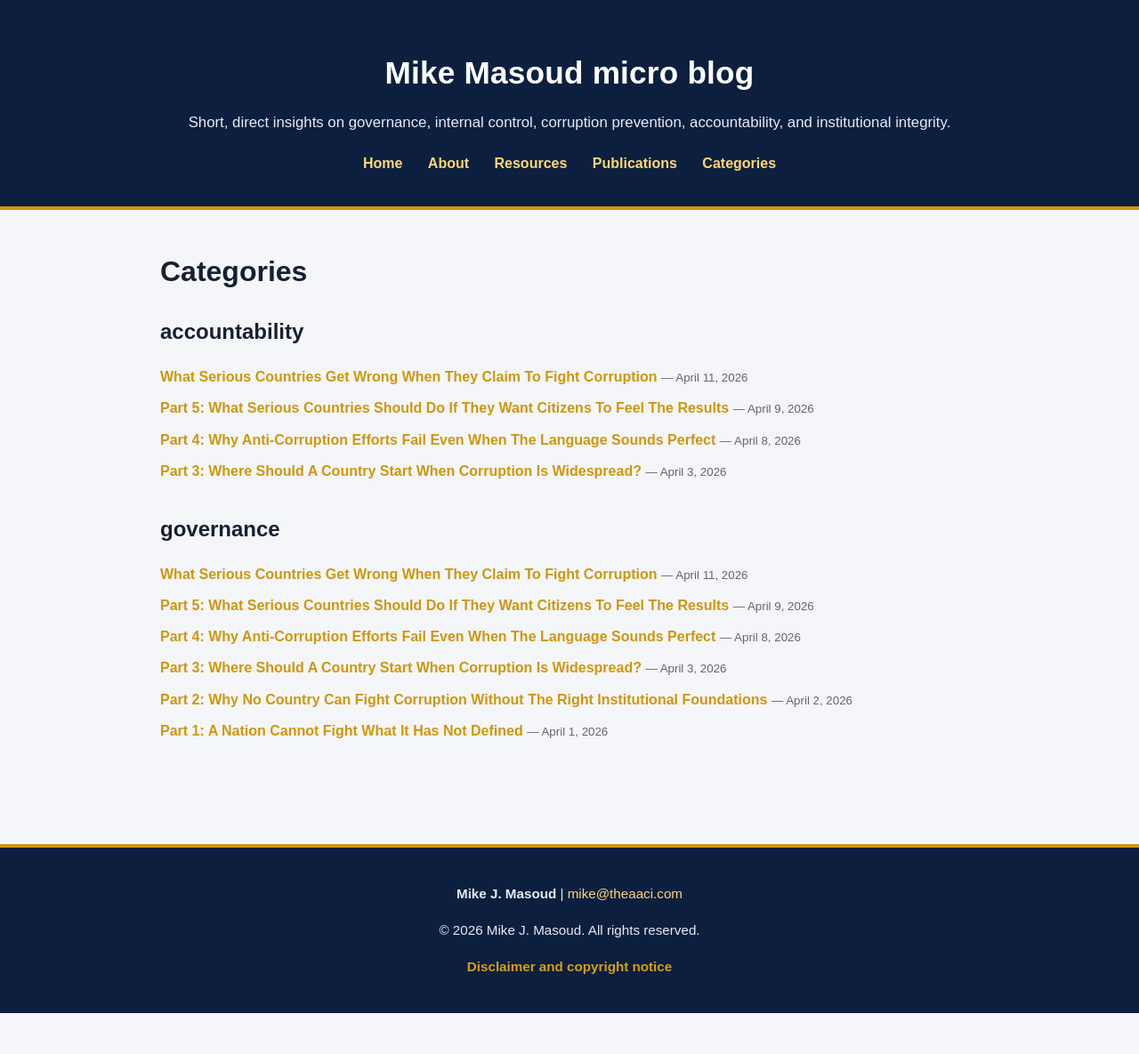
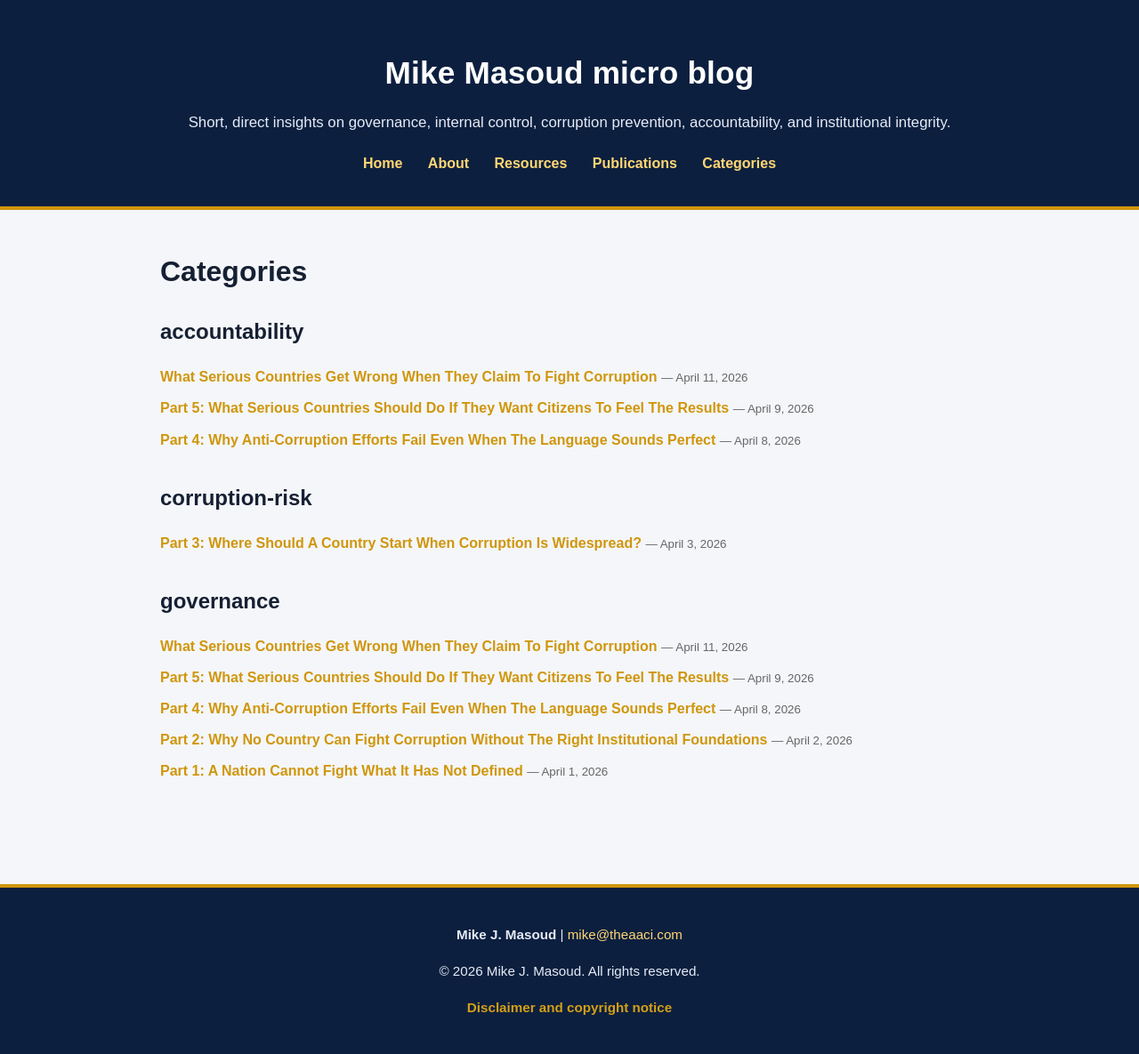
Before and after one commit to mikemasoud/microblog, a Jekyll site: the page built from categories.md, in a window 1280 px wide. Shown: the whole page at 89% size. Built offline with Jekyll 4.4.1, drawn with Linux system fonts in a browser that asks for light colours; before the commit the page ends 1139 px from its top, so only the background shows below that.

Commit message:
Update 2026-04-01-part-3-where-should-a-country-start-when-corruption-is-widespread.md

```diff
--- a/_posts/2026-04-01-part-3-where-should-a-country-start-when-corruption-is-widespread.md
+++ b/_posts/2026-04-01-part-3-where-should-a-country-start-when-corruption-is-widespread.md
@@ -1,7 +1,7 @@
 ---
 layout: post
 title: "Part 3: Where Should A Country Start When Corruption Is Widespread?"
-categories: [governance, accountability]
+categories: [corruption-risk]
 date: 2026-04-03
 summary: A country should not fight corruption everywhere at once. It should
   begin where corruption risk is concentrated, institutional leverage exists,
```
